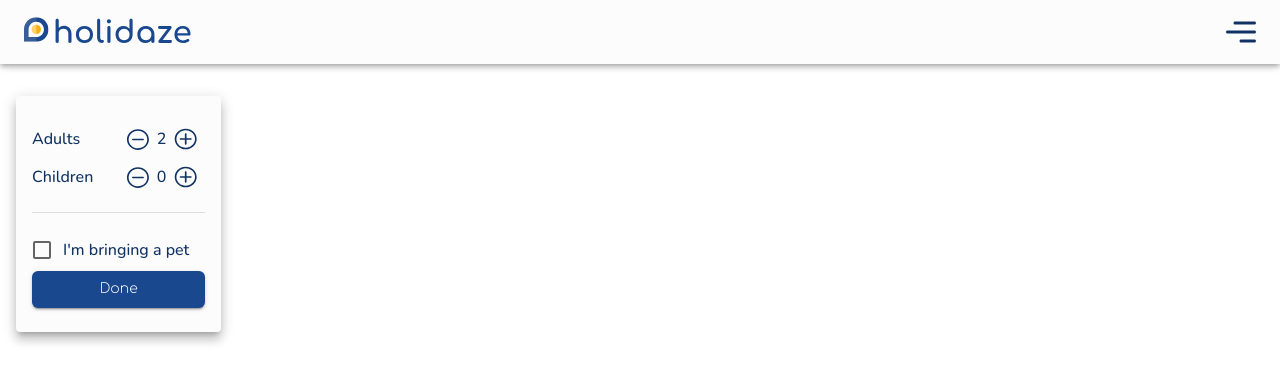
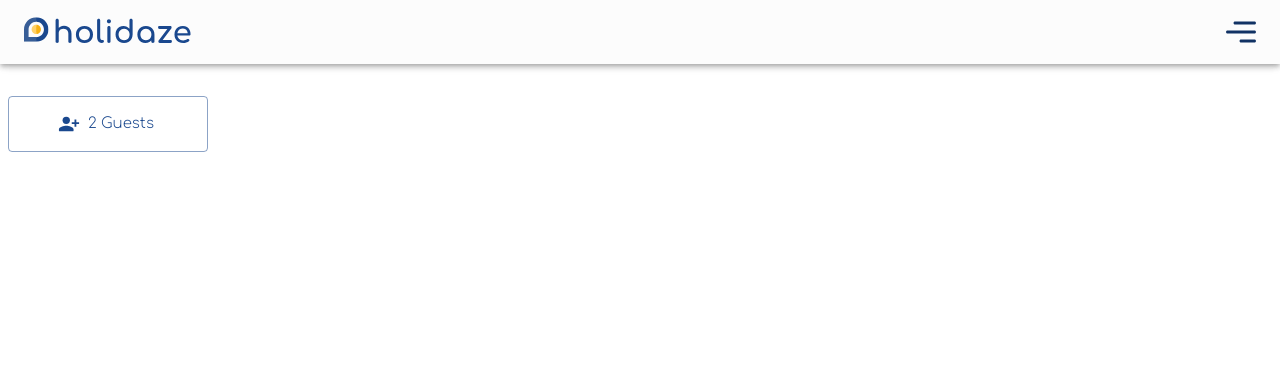
Before and after one commit to SiriHoyas/Holidaze, a React (Vite) app: page /venues in a window 1280 px wide. Shown: the top 382 px of the page. Built offline with nearby package versions, Linux system fonts and the light colour scheme.

Commit message:
updates looks of guest picker and adds to search bar

```diff
--- a/src/assets/icons/GuestsIcon.jsx
+++ b/src/assets/icons/GuestsIcon.jsx
@@ -1,6 +1,6 @@
 function GuestIcon() {
   return (
-    <svg width="13" height="13" viewBox="0 0 13 13" fill="none" xmlns="http://www.w3.org/2000/svg">
+    <svg width="15" height="15" viewBox="0 0 13 13" fill="none" xmlns="http://www.w3.org/2000/svg">
       <path d="M11.0957 6.80855H9.82318C9.64999 6.80855 9.48231 6.83222 9.32273 6.87574C9.00793 6.25692 8.36525 5.83173 7.62468 5.83173H5.37532C4.63475 5.83173 3.99207 6.25692 3.67727 6.87574C3.51769 6.83222 3.35001 6.80855 3.17682 6.80855H1.9043C0.854268 6.80855 0 7.66282 0 8.71285V10.7471C0 11.3771 0.512561 11.8897 1.14258 11.8897H11.8574C12.4874 11.8897 13 11.3771 13 10.7471V8.71285C13 7.66282 12.1457 6.80855 11.0957 6.80855ZM3.47103 7.73607V11.128H1.14258C0.932572 11.128 0.761719 10.9571 0.761719 10.7471V8.71288C0.761719 8.08286 1.27428 7.5703 1.9043 7.5703H3.17682C3.28021 7.5703 3.38033 7.58434 3.47565 7.61021C3.4729 7.65188 3.47103 7.69377 3.47103 7.73607ZM8.76726 11.128H4.23274V7.73605C4.23274 7.10603 4.7453 6.59347 5.37532 6.59347H7.62468C8.2547 6.59347 8.76726 7.10603 8.76726 7.73605V11.128ZM12.2383 10.7471C12.2383 10.9571 12.0674 11.128 11.8574 11.128H9.52897V7.73605C9.52897 7.69372 9.5271 7.65183 9.52435 7.61019C9.61967 7.58434 9.71978 7.57027 9.82318 7.57027H11.0957C11.7257 7.57027 12.2383 8.08283 12.2383 8.71285V10.7471Z" fill="#113264" />
       <path d="M2.54057 3.21204C1.60749 3.21204 0.848389 3.97114 0.848389 4.90422C0.848363 5.8373 1.60749 6.5964 2.54057 6.5964C3.47363 6.5964 4.23276 5.8373 4.23276 4.90422C4.23276 3.97114 3.47365 3.21204 2.54057 3.21204ZM2.54055 5.83468C2.02748 5.83468 1.61008 5.41729 1.61008 4.90422C1.61008 4.39115 2.02748 3.97375 2.54055 3.97375C3.05362 3.97375 3.47101 4.39115 3.47101 4.90422C3.47101 5.41729 3.05362 5.83468 2.54055 5.83468Z" fill="#113264" />
       <path d="M6.49999 1.11029C5.25341 1.11029 4.23926 2.12444 4.23926 3.37102C4.23926 4.6176 5.25341 5.63175 6.49999 5.63175C7.74657 5.63175 8.76072 4.6176 8.76072 3.37102C8.76072 2.12447 7.74657 1.11029 6.49999 1.11029ZM6.49999 4.87003C5.67342 4.87003 5.00098 4.19759 5.00098 3.37102C5.00098 2.54448 5.67342 1.87201 6.49999 1.87201C7.32655 1.87201 7.999 2.54445 7.999 3.37102C7.999 4.19759 7.32655 4.87003 6.49999 4.87003Z" fill="#113264" />
--- a/src/components/GuestCountPicker/GuestCountPicker.jsx
+++ b/src/components/GuestCountPicker/GuestCountPicker.jsx
@@ -1,9 +1,12 @@
-import { Box, Checkbox, Divider, FormControlLabel, Grid, IconButton, Menu, MenuItem, Typography } from "@mui/material";
+import { Box, Checkbox, Divider, FormControlLabel, Grid, IconButton, Menu, MenuItem, TextField, Typography } from "@mui/material";
 import { useDispatch, useSelector } from "react-redux";
 import { useEffect, useState } from "react";
 
 import Button from "../Button";
+import GuestIcon from "../../assets/icons/GuestsIcon";
 import MinusIcon from "../../assets/icons/MinusIcon";
+import { Button as MuiButton } from "@mui/material";
+import PersonAddAlt1RoundedIcon from "@mui/icons-material/PersonAddAlt1Rounded";
 import PlusIcon from "../../assets/icons/PlusIcon";
 import { updateGuestCount } from "../../store/SearchParamsSlice";
 
@@ -11,6 +14,15 @@ function GuestCountPicker() {
   const [adultCount, setAdultCount] = useState(2);
   const [childrenCount, setChildrenCount] = useState(0);
   const [bringPet, setBringPet] = useState(false);
+  const [anchorEl, setAnchorEl] = useState(null);
+  const open = Boolean(anchorEl);
+
+  const handleClick = (event) => {
+    setAnchorEl(event.currentTarget);
+  };
+  const handleClose = () => {
+    setAnchorEl(null);
+  };
 
   const guestCountSum = adultCount + childrenCount;
   const dispatch = useDispatch();
@@ -22,9 +34,17 @@ function GuestCountPicker() {
   }
 
   return (
+    <Grid container sx={{ width: { md: "200px" } }}>
+      <MuiButton sx={{ height: "56px" }} fullWidth variant="outlined" startIcon={<PersonAddAlt1RoundedIcon />} size="large" id="guest-picker" aria-controls={open ? "guest-picker" : undefined} aria-haspopup="true" aria-expanded={open ? "true" : undefined} onClick={handleClick}>
+        {guestCountSum} Guests
+      </MuiButton>
       <Menu
-      open={() => {
-        console.log("object");
+        id="basic-menu"
+        anchorEl={anchorEl}
+        open={open}
+        onClose={handleClose}
+        MenuListProps={{
+          "aria-labelledby": "guest-picker",
         }}
       >
         <Grid container rowGap={2} alignItems={"center"} direction={"column"} sx={{ padding: "1rem" }}>
@@ -86,9 +106,10 @@ function GuestCountPicker() {
             }}
             label="I'm bringing a pet"
           />
-        <Button label={"Done"} onClick={handleSubmit} />
+          <Button label={"Done"} onClick={handleClose} />
         </Grid>
       </Menu>
+    </Grid>
   );
 }
 
--- a/src/components/Search/index.jsx
+++ b/src/components/Search/index.jsx
@@ -2,6 +2,7 @@ import { Grid, TextField, Typography } from "@mui/material";
 
 import Button from "../Button";
 import DateRangePicker from "../DatePicker";
+import GuestCountPicker from "../GuestCountPicker/GuestCountPicker";
 import Link from "@mui/material/Link";
 import MoreChoices from "./MoreChoices";
 import { useState } from "react";
@@ -30,6 +31,9 @@ function Search() {
           variant="outlined"
         />
       </Grid>
+      <Grid item>
+        <GuestCountPicker />
+      </Grid>
       <DateRangePicker />
       <Link sx={{ marginTop: "10px", cursor: "pointer" }} variant="body2" onClick={openChoices} alignContent={"flex-start"}>
         More choices
```
Lines whose indentation alone changed are shown as unchanged.
